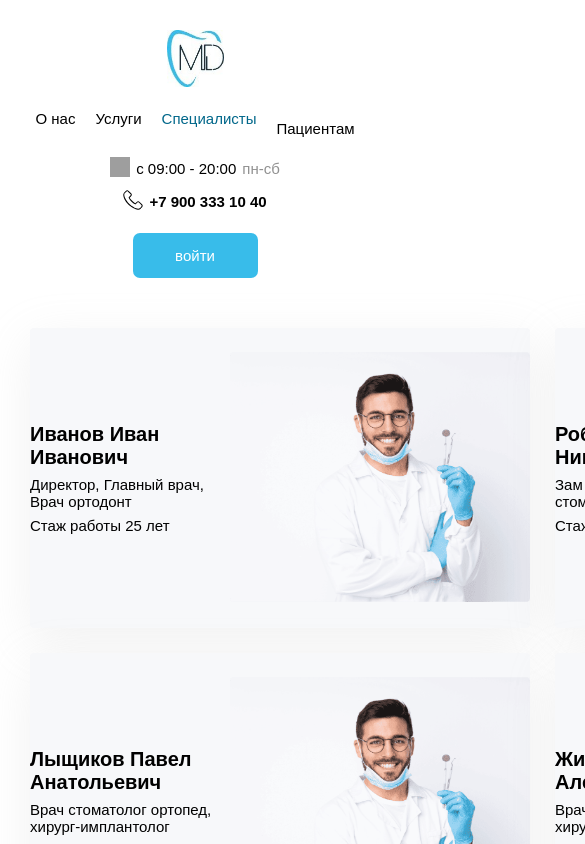
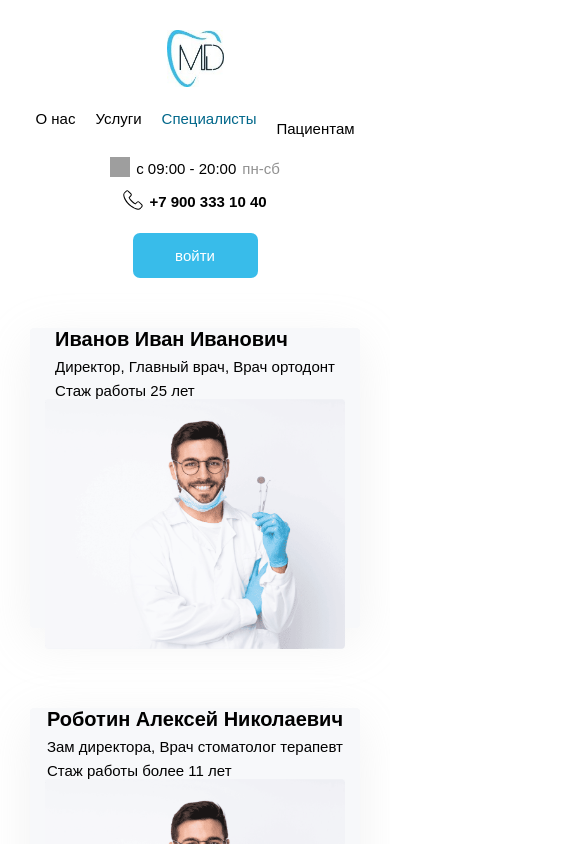
Before and after one commit to LuckOnOff/medical-website, a React (Create React App) app: page / in a window 390 px wide. Both pictures are taken after a click on the link "Специалисты". Shown: the top 844 px of the page, 585 px wide, since content can reach past the window. Built offline with nearby package versions, Linux system fonts and the light colour scheme; grey boxes are pictures that could not be loaded.

Commit message:
адаптировал страницу, исправил небольшую ошибку в footer
- адаптировал страницу SpecialistsPage
- вернул адаптивный контейнер в футер, который был удален случайно

```diff
--- a/src/components/Footer.jsx
+++ b/src/components/Footer.jsx
@@ -19,6 +19,7 @@ const Footer = () => {
                     <img src={email} alt="Почта" className="footer-media-network__email"/>
                 </a>
             </section>
+            <section className="footer__adaptive-container">
                 <section className="footer-license">
                     <div className="footer-license__item">
                     ООО «Дент», лицензия №ЛО-86-8681-01868686047 от 13.02.2019
@@ -32,6 +33,7 @@ const Footer = () => {
                         Политика в отношении обработки персональных данных
                     </a>
                 </section>
+            </section>
             <section className="footer-logo-box">
                 <a href="#">
                     <img src={logo} alt="Логотип сайта" className="footer-logo-box__img"/>
--- a/src/css/SpecialistsPage.css
+++ b/src/css/SpecialistsPage.css
@@ -16,8 +16,10 @@
   border-radius: 4px;
   box-shadow: 0px 13px 50px 0px rgba(192, 192, 192, 0.2);
   background: rgb(247, 248, 250);
-  width: 500px;
-  height: 300px;
+  width: 100%;
+  max-width: 500px;
+  height: 100%;
+  max-height: 300px;
 }
 
 .description-title {
@@ -33,3 +35,19 @@
   width: 300px;
   height: 250px;
 }
+
+@media (max-width: 1080px) {
+  .specialist-cart {
+    grid-template-columns: 1fr;
+  }
+}
+@media (max-width: 580px) {
+  .specialist-cart__description {
+    flex-wrap: wrap;
+    justify-content: center;
+    margin-bottom: 55px;
+  }
+  .specialist-cart__description:nth-last-child(1) {
+    margin-bottom: 20px;
+  }
+}
--- a/src/scss/SpecialistsPage.scss
+++ b/src/scss/SpecialistsPage.scss
@@ -14,8 +14,10 @@
             border-radius: 4px;
             box-shadow: 0px 13px 50px 0px rgba(192, 192, 192, 0.2);
             background: rgb(247, 248, 250);
-            width: 500px;
-            height: 300px;
+            width: 100%;
+            max-width: 500px;
+            height: 100%;
+            max-height: 300px;
 		}
 }
 .description-title {
@@ -29,3 +31,21 @@
     width: 300px;
     height: 250px;
 }
+
+@media (max-width: 1080px) {
+    .specialist-cart {
+        grid-template-columns: 1fr;
+    }
+}
+
+@media (max-width: 580px) {
+    .specialist-cart__description {
+        flex-wrap: wrap;
+        justify-content: center;
+        margin-bottom: 55px;
+    }
+
+    .specialist-cart__description:nth-last-child(1) {
+        margin-bottom: 20px;
+    }
+}
```
Lines whose indentation alone changed are shown as unchanged.
